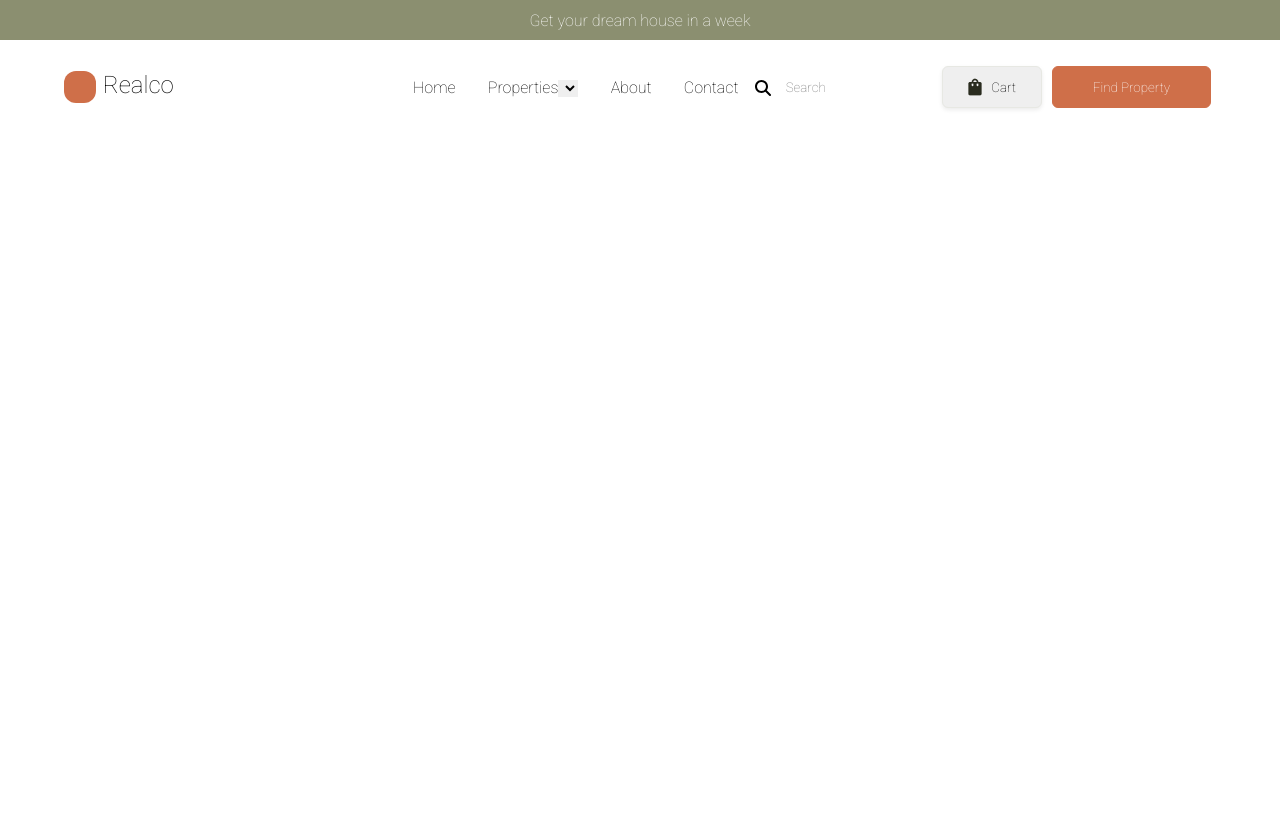
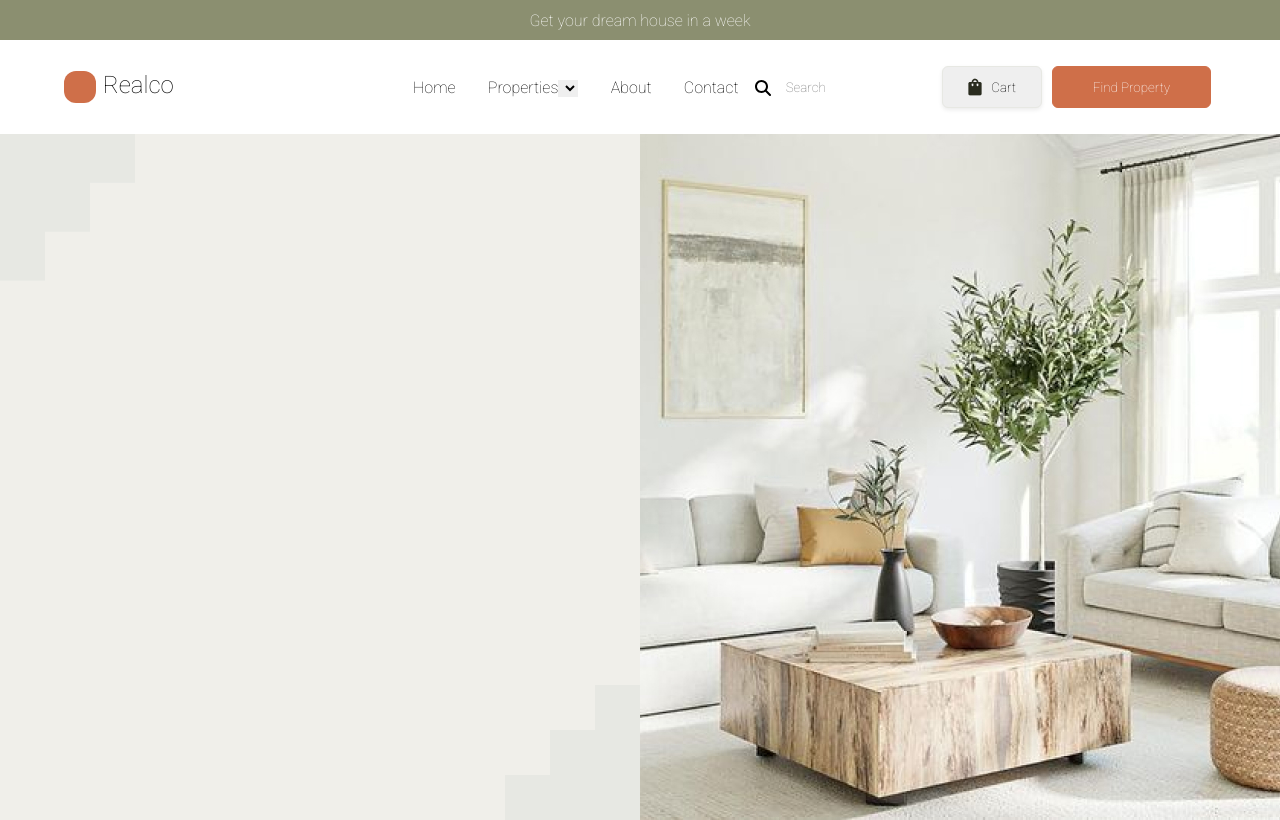
Before and after one commit to Kayumov96/Realco, a plain HTML site: page index.html in a window 1280 px wide. Drawn offline with Linux system fonts and the light colour scheme.

Commit message:
hero started

```diff
--- a/index.css
+++ b/index.css
@@ -109,3 +109,30 @@ box-shadow: 0px 2px 4px 0px #00000014;
     border-radius: 6px;
     border: 1px solid #CF6F49
 }
+.hero{
+    display: flex;
+    width:100%;
+    height: 686px;
+
+}
+.heroLeft{
+    flex: 1;
+    background-color: #f0efea;
+    position: relative;
+}
+.vectop{
+    position: absolute;
+    top: 0;
+}
+.vecbtm{
+right: 0;
+position: absolute;
+    bottom: 0;
+}
+
+.heroRight{
+    flex: 1;
+    background-image: url(./assets/heroRight.jpg);
+    background-repeat: no-repeat;
+    background-size: cover;
+}
--- a/index.html
+++ b/index.html
@@ -13,7 +13,10 @@
     <title>Realco</title>
   </head>
   <body>
+    <!-- Layout -->
     <div class="layout1">Get your dream house in a week</div>
+    <!-- Layout end -->
+    <!-- Navbar start -->
     <div class="navbar">
       <div class="navleft">
         <div class="logo"></div>
@@ -48,5 +51,16 @@
         <button class="gbtn">Find Property</button>
       </div>
     </div>
+    <!-- Navbar ends -->
+    <!-- Hero start -->
+    <div class="hero">
+      <div class="heroLeft">
+        <img class="vectop" src="./assets/VectorTop.png" alt="" />
+        hioehi
+        <img class="vecbtm" src="./assets/VectorBottom.png" alt="" />
+      </div>
+      <div class="heroRight"></div>
+    </div>
+    <!-- Hero end -->
   </body>
 </html>
```
Also changed, not shown: assets/VectorBottom.png (added), assets/VectorTop.png (added), assets/heroRight.jpg (added).
